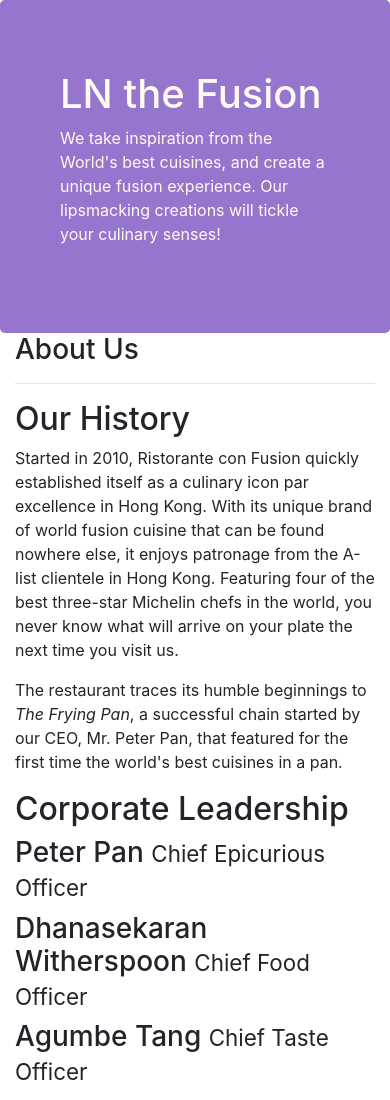
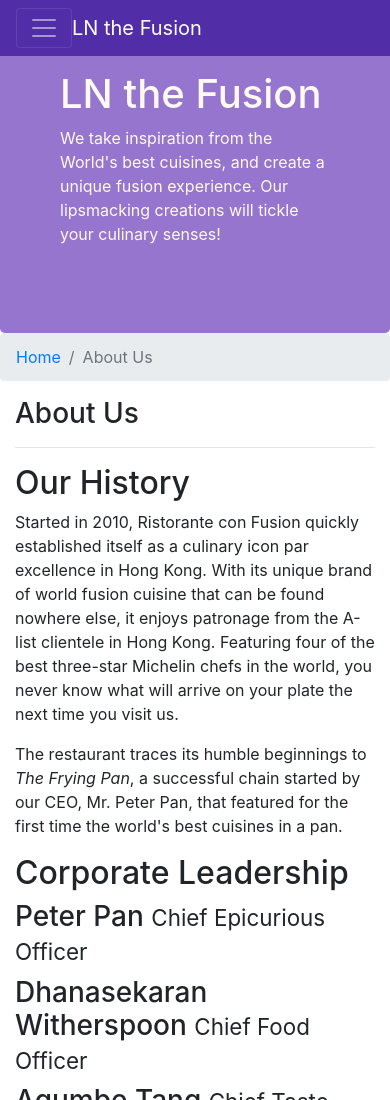
Before and after one commit to Nithish15l/bootstrap, a website: page aboutus.html in a window 390 px wide. Shown: the top 1100 px of the page. Drawn offline with nearby package versions, Linux system fonts and the light colour scheme.

Commit message:
NavBar And Button

```diff
--- a/aboutus.html
+++ b/aboutus.html
@@ -10,7 +10,22 @@
 </head>
 
 <body>
-
+    <nav class="navbar navbar-dark navbar-expand-sm fixed-top">
+        <div class="container">
+            <button class="navbar-toggler" type="button" data-toggle="collapse" data-target="#Navbar">
+                <span class="navbar-toggler-icon"></span>
+            </button>
+            <a class="navbar-brand mr-auto" href="./index.html">LN the Fusion</a>
+            <div class="collapse navbar-collapse" id="Navbar">
+            <ul class="navbar-nav mr-auto">
+                <li class="nav-item"><a class="nav-link" href="./index.html">Home</a></li>
+                <li class="nav-item active"><a class="nav-link" href="#">About</a></li>
+                <li class="nav-item"><a class="nav-link" href="#">Menu</a></li>
+                <li class="nav-item"><a class="nav-link" href="#">Contact</a></li>
+            </ul>
+             </div>
+        </div>
+    </nav>
     <header class="jumbotron">
         <div class="container">
             <div class="row row-header">
@@ -26,6 +41,10 @@
 
     <div class="container">
         <div class="row">
+            <ol class="col-12 breadcrumb">
+                <li class="breadcrumb-item"><a href="./index.html">Home</a></li>
+                <li class="breadcrumb-item active">About Us</li>
+            </ol>
             <div class="col-12">
                <h3>About Us</h3>
                <hr>
@@ -65,7 +84,7 @@
                 <div class="col-4 offset-1 col-sm-2">
                     <h5>Links</h5>
                     <ul class="list-unstyled">
-                        <li><a href="#">Home</a></li>
+                        <li><a href="./index.html">Home</a></li>
                         <li><a href="#">About</a></li>
                         <li><a href="#">Menu</a></li>
                         <li><a href="#">Contact</a></li>
--- a/css/styles.css
+++ b/css/styles.css
@@ -28,3 +28,11 @@
     margin: 0px;
     color: #0f0f0f;
 }
+
+.body {
+    padding: 50px 0px 0px 0px;
+    z-index: 0;
+}
+.navbar-dark {
+    background-color: #512DA8;
+}
```
Also changed, not shown: index.html (+17 -2 lines).
